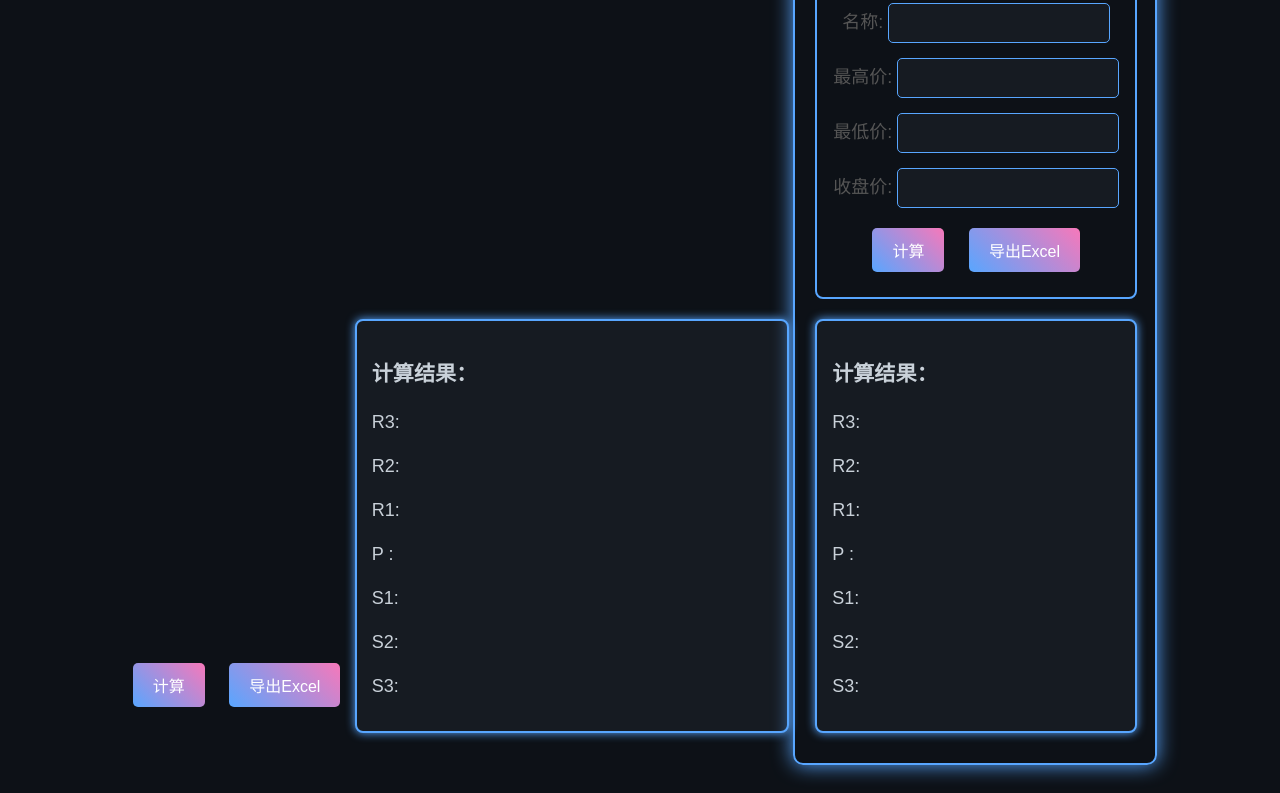
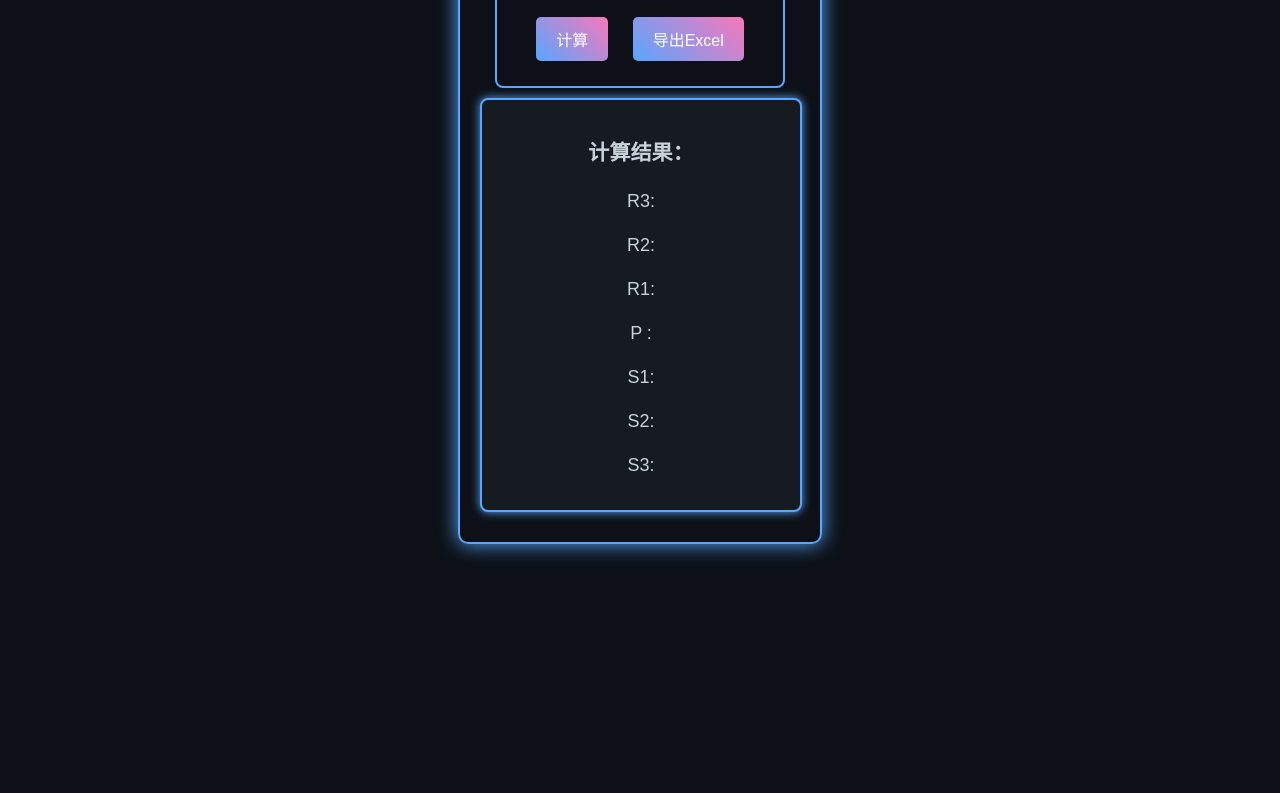
Before and after one commit to Lucky8991/lucky.com, a plain HTML site: page index.html in a window 1280 px wide. Shown: the part 449-1242 px from the top of the page. After the commit the page ends 1021 px from the top, so only its background shows below. Drawn offline with Linux system fonts and the light colour scheme.

Commit message:
bug修复

```diff
--- a/index.html
+++ b/index.html
@@ -1,11 +1,4 @@
 <!DOCTYPE html>
-<html lang="zh">
-<head>
-    <meta charset="UTF-8">
-    <meta name="viewport" content="width=device-width, initial-scale=1.0">
-    <title>支撑阻力位计算器</title>
-    <script src="https://cdnjs.cloudflare.com/ajax/libs/xlsx/0.18.5/xlsx.full.min.js"></script>
-    <!DOCTYPE html>
 <html lang="zh">
 <head>
     <meta charset="UTF-8">
@@ -65,90 +58,6 @@
     <script src="https://cdnjs.cloudflare.com/ajax/libs/xlsx/0.18.5/xlsx.full.min.js"></script>
     <style>
         body {
-            background-color: #f0f2f5;
-            color: #333;
-            font-family: 'Segoe UI', Tahoma, Geneva, Verdana, sans-serif;
-            text-align: center;
-            padding: 20px;
-        }
-        h2 {
-            color: #4a90e2;
-            margin-bottom: 20px;
-        }
-        label {
-            display: block;
-            margin: 15px 0;
-            font-size: 16px;
-            color: #555;
-        }
-        input {
-            background: #fff;
-            border: 1px solid #ddd;
-            padding: 10px;
-            color: #333;
-            border-radius: 4px;
-            font-size: 14px;
-            width: 200px;
-            margin-top: 5px;
-        }
-        input:focus {
-            border-color: #4a90e2;
-            outline: none;
-            box-shadow: 0 0 5px rgba(74, 144, 226, 0.5);
-        }
-        button {
-            background-color: #4a90e2;
-            border: none;
-            padding: 10px 20px;
-            color: white;
-            font-size: 16px;
-            cursor: pointer;
-            border-radius: 4px;
-            margin: 10px;
-            transition: background-color 0.3s;
-        }
-        button:hover {
-            background-color: #357abd;
-        }
-        .results {
-            margin-top: 30px;
-            font-size: 16px;
-            background: #fff;
-            padding: 20px;
-            border-radius: 8px;
-            box-shadow: 0 4px 6px rgba(0, 0, 0, 0.1);
-            display: inline-block;
-            text-align: left;
-        }
-        .result-value {
-            font-size: 18px;
-            font-weight: bold;
-            color: #4a90e2;
-        }
-    </style>
-</head>
-<body>
-    <h2>支撑阻力位计算器</h2>
-    <label>名称: <input type="text" id="name"></label>
-    <label>最高价: <input type="number" id="high" step="0.01"></label>
-    <label>最低价: <input type="number" id="low" step="0.01"></label>
-    <label>收盘价: <input type="number" id="close" step="0.01"></label>
-    <button onclick="calculate()">计算</button>
-    <button onclick="exportToExcel()">导出Excel</button>
-    <div class="results">
-        <h3>计算结果：</h3>
-        <p>R3: <span id="r3" class="result-value"></span></p>
-        <p>R2: <span id="r2" class="result-value"></span></p>
-        <p>R1: <span id="r1" class="result-value"></span></p>
-        <p>P : <span id="p" class="result-value"></span></p>
-        <p>S1: <span id="s1" class="result-value"></span></p>
-        <p>S2: <span id="s2" class="result-value"></span></p>
-        <p>S3: <span id="s3" class="result-value"></span></p>
-    </div>
-</body>
-</html>
-    <style>
-        body {
             background-color: #0d1117;
             color: #c9d1d9;
             font-family: Arial, sans-serif;
@@ -168,7 +77,7 @@
             padding: 15px;
             border-radius: 8px;
             margin: 10px auto;
-            width: 90%;
+            width: 80%;
             max-width: 400px;
         }
         h2 {
```
